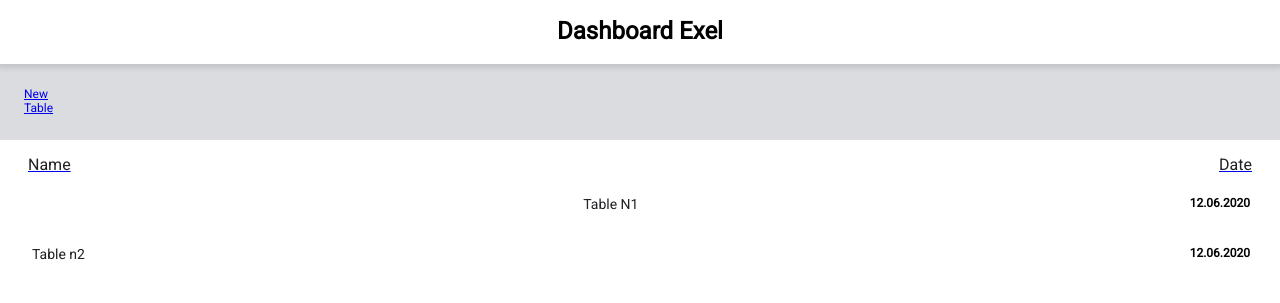
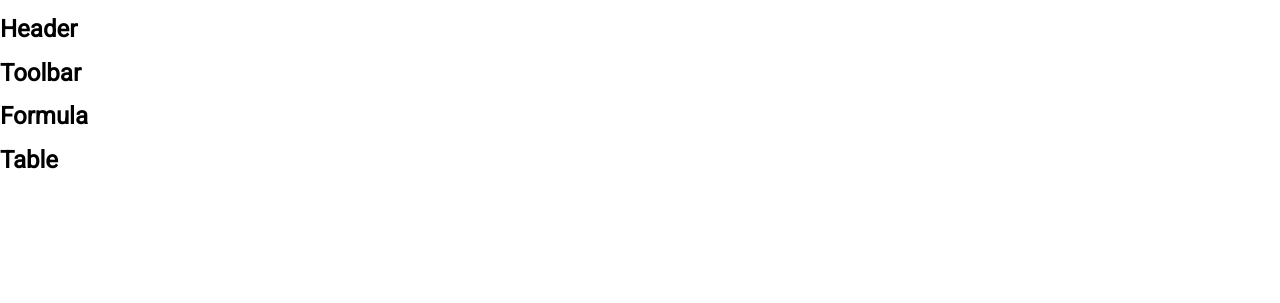
Before and after one commit to Cnfc/exel-oop, a website built with webpack: page src/index.html in a window 1280 px wide. Built offline with nearby package versions, Linux system fonts and the light colour scheme.

Commit message:
add main pattern exel with child

```diff
--- /dev/null
+++ b/src/Components/Exel/Exel.js
@@ -0,0 +1,25 @@
+export class Exel {
+  constructor(selector, options) {
+    this.$el = document.querySelector(selector);
+    this.components = options.components || [];
+  }
+
+  getRoot() {
+    const $root = document.createElement("div");
+    // console.log(this.components);
+
+    this.components.forEach((Component) => {
+      const component = new Component();
+      $root.insertAdjacentHTML("beforeend", component.toHTML());
+    });
+    return $root;
+  }
+
+  render() {
+    // console.log(this.$el);
+    // afterbegin afterend, beforeend, beforebegin
+    // this.$el.insertAdjacentHTML("afterbegin", `<h1>TEST</h1>`);
+
+    this.$el.append(this.getRoot());
+  }
+}
--- /dev/null
+++ b/src/Components/Formula/Formula.js
@@ -0,0 +1,6 @@
+import { ExelComponent } from "@core/ExelComponent";
+export class Formula extends ExelComponent {
+  toHTML() {
+    return "<h1>Formula</h1>";
+  }
+}
--- /dev/null
+++ b/src/Components/Table/Table.js
@@ -0,0 +1,6 @@
+import { ExelComponent } from "@core/ExelComponent";
+export class Table extends ExelComponent {
+  toHTML() {
+    return "<h1>Table</h1>";
+  }
+}
--- /dev/null
+++ b/src/Components/Toolbar/Toolbar.js
@@ -0,0 +1,6 @@
+import { ExelComponent } from "@core/ExelComponent";
+export class Toolbar extends ExelComponent {
+  toHTML() {
+    return "<h1>Toolbar</h1>";
+  }
+}
--- /dev/null
+++ b/src/Components/header/Header.js
@@ -0,0 +1,6 @@
+import { ExelComponent } from "@core/ExelComponent";
+export class Header extends ExelComponent {
+  toHTML() {
+    return "<h1>Header</h1>";
+  }
+}
--- /dev/null
+++ b/src/core/DomListener.js
@@ -0,0 +1,3 @@
+export class DomListener {
+  constructor() {}
+}
--- /dev/null
+++ b/src/core/ExelComponent.js
@@ -0,0 +1,8 @@
+import { DomListener } from "./DomListener";
+
+export class ExelComponent extends DomListener {
+  // Return components
+  toHTML() {
+    return "";
+  }
+}
--- a/src/index.html
+++ b/src/index.html
@@ -16,44 +16,7 @@
 
 <body>
 
-  <div id='app'>
-
-    <div class="db">
-      <div class="db__header">
-        <h1>Dashboard Exel </h1>
-      </div>
-
-      <div class="db__new">
-        <div class="db__view">
-
-          <a href="#" class='db_create'>
-            New <br /> Table
-
-        </div>
-      </div>
-
-      <div class="db__table db__view">
-
-        <div class="db__list_header">
-          <span>Name</span>
-          <span>Date</span>
-        </div>
-
-        <ul class="db__list">
-          <li class="db__record">
-            <a href="#">Table N1</a>
-            <strong>12.06.2020</strong>
-          </li>
-          <li class="db__record">
-            <a href="#">Table n2</a>
-            <strong>12.06.2020</strong>
-          </li>
-        </ul>
-
-      </div>
-    </div>
-
-  </div>
+  <div id='app'></div>
 
 </body>
 
--- a/src/index.js
+++ b/src/index.js
@@ -1,4 +1,14 @@
-import "./module";
+// import "./module";
 import "./scss/index.scss";
+// import "";
+import { Exel } from "./Components/Exel/Exel";
+import { Header } from "./Components/header/Header";
+import { Toolbar } from "./Components/Toolbar/Toolbar";
+import { Formula } from "./Components/Formula/Formula";
+import { Table } from "./Components/Table/Table";
 
-console.log("It`s working");
+const exel = new Exel("#app", {
+  components: [Header, Toolbar, Formula, Table],
+});
+
+exel.render();
```
Also changed, not shown: src/assets/dashboard.html (added, +60 -0 lines).
